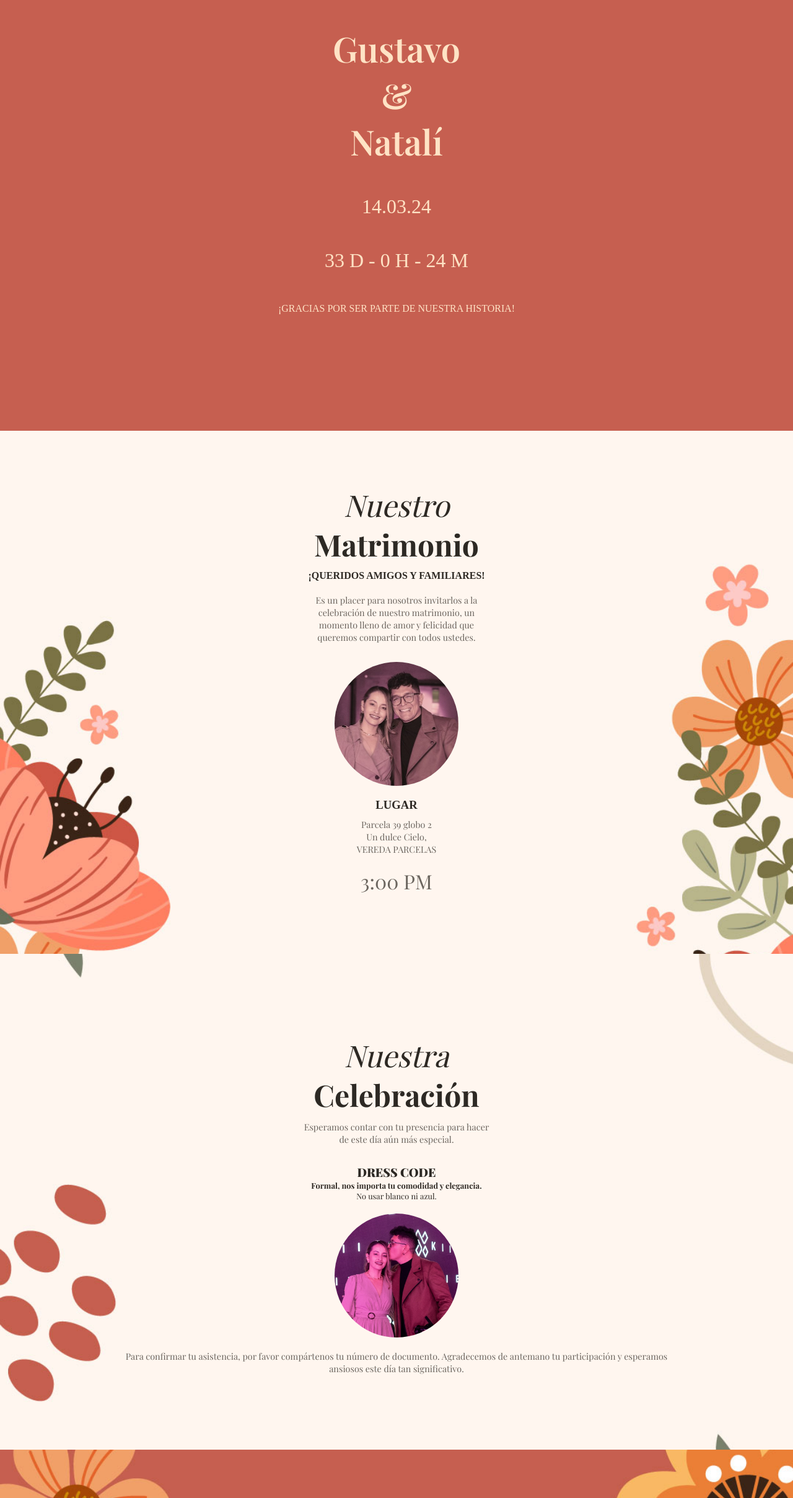
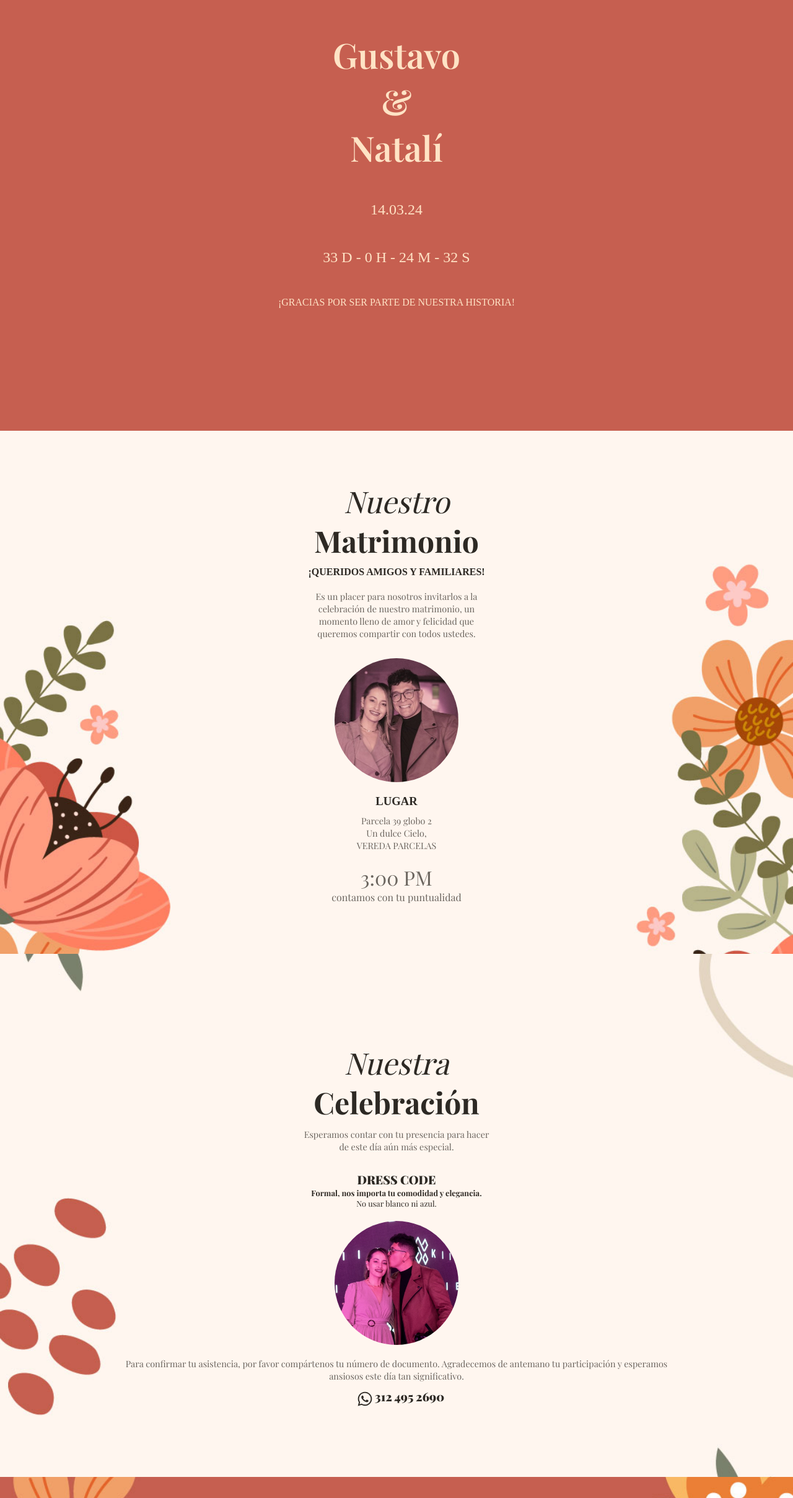
Before and after one commit to raicox/invitacion, a React (Vite) app: page / in a window 1280 px wide. Shown: the part 149-2566 px from the top of the page at 62% size. Built offline with nearby package versions, Linux system fonts and the light colour scheme; a web font is replaced by a local one.

Commit message:
Final este si una chimba

```diff
--- a/src/components/FirstFondo/FirstFondo.jsx
+++ b/src/components/FirstFondo/FirstFondo.jsx
@@ -35,7 +35,7 @@ const FirstFondo = () => {
                 <h1>Natalí</h1>
                 <h2>14.03.24</h2>
                 <h2>
-                    {timeLeft.days} D - {timeLeft.hours} H - {timeLeft.minutes} M
+                    {timeLeft.days} D - {timeLeft.hours} H - {timeLeft.minutes} M - {timeLeft.seconds} S
                 </h2>
                 <p>¡GRACIAS POR SER PARTE DE NUESTRA HISTORIA!</p>
             </div>
--- a/src/components/FirstFondo/firstFondo.css
+++ b/src/components/FirstFondo/firstFondo.css
@@ -25,7 +25,7 @@
 }
 
 .main-firstFondo-container h2 {
-    font-size: 2rem;
+    font-size: 1.5rem;
     font-weight: 300;
     margin: 50px 0px 0px 0px;
 }
--- a/src/components/FourthFondo/FourthFondo.jsx
+++ b/src/components/FourthFondo/FourthFondo.jsx
@@ -1,6 +1,6 @@
 import { SiWaze } from "react-icons/si";
 import mapa from '../../assets/mapa.png'
-import { FaWhatsapp } from "react-icons/fa";
+
 import { FaEnvelope } from "react-icons/fa";
 import './fourthFondo.css'
 
@@ -25,12 +25,6 @@ const FourthFondo = () => {
 
             <p className="parcela">PARCELA 39 GLOBO 2 UN DULCE CIELO <br /> VEREDA PARCELAS</p>
             <h2>14.03.24</h2>
-            <div className="whatsapp">
-                <a href="https://wa.me/573124952690">
-                    <FaWhatsapp size="2rem" className="svg"/>
-                    <h2>312 495 2690</h2>
-                </a>
-            </div>
 
             <div className="lluvia">
                 <FaEnvelope />
--- a/src/components/FourthFondo/fourthFondo.css
+++ b/src/components/FourthFondo/fourthFondo.css
@@ -54,12 +54,6 @@ iframe {
 }
 
 
-.whatsapp {
-    display: flex;
-    justify-content: center;
-    align-items: center;
-    margin: 10px 0px;
-}
 
 .svg {
     padding-top:14px;
--- a/src/components/SecondFondo/SecondFondo.jsx
+++ b/src/components/SecondFondo/SecondFondo.jsx
@@ -20,6 +20,7 @@ const SecondFondo = () => {
                 <h3>LUGAR</h3>
                 <p className='hora-text'>Parcela 39 globo 2 <br /> Un dulce Cielo, <br /> VEREDA PARCELAS <br /></p>
                 <p className='hora-titulo'>3:00 PM</p>
+                <p className='puntuliadad'>contamos con tu puntualidad</p>
             </div>
 
 
--- a/src/components/SecondFondo/secondFondo.css
+++ b/src/components/SecondFondo/secondFondo.css
@@ -73,4 +73,10 @@
     font-size: 2rem !important;
     font-weight: 900 !important;
     color: #2d2924;
+    margin-bottom: 0px !important;
 }
+
+.puntuliadad {
+    margin: 0px !important;
+    font-size: 1rem !important;
+}
--- a/src/components/ThirdFondo/ThirdFondo.jsx
+++ b/src/components/ThirdFondo/ThirdFondo.jsx
@@ -1,4 +1,5 @@
 import segundaFoto from '../../assets/segundaFoto.jpg'
+import { FaWhatsapp } from "react-icons/fa";
 import './thirdFondo.css'
 
 const ThirdFondo = () => {
@@ -22,6 +23,13 @@ const ThirdFondo = () => {
                 </div>
 
                 <p className='hora-text-third'>Para confirmar tu asistencia, por favor compártenos tu número de documento. Agradecemos de antemano tu participación y esperamos ansiosos este día tan significativo.</p>
+
+                <div className="whatsapp">
+                <a href="https://wa.me/573124952690">
+                    <FaWhatsapp size="2rem" className="svg"/>
+                    <h2>312 495 2690</h2>
+                </a>
+            </div>
             </div>
 
 
--- a/src/components/ThirdFondo/thirdFondo.css
+++ b/src/components/ThirdFondo/thirdFondo.css
@@ -1,6 +1,6 @@
 .main-thirdFondo {
     width: 100%;
-    height: 100vh;
+    height: 52.75rem;
     display: flex;
     justify-content: center;
     align-items: center;
@@ -69,6 +69,7 @@
 .hora-text-third {
     width: 80%;
     font-size: 3rem;
+    margin-bottom: 0px !important;
 }
 
 
@@ -79,3 +80,19 @@ span {
     font-family: 'Playfair Display', serif;
     font-style: normal;
 }
+
+.whatsapp a {
+    display: flex;
+    text-decoration: none;
+    margin-left: 10px;
+    color: #2D2924 !important;
+    font-weight: 300 !important;
+}
+
+.whatsapp {
+    display: flex;
+    justify-content: center;
+    align-items: center;
+    margin: 0px 0px;
+    color: #2D2924 !important;
+}
```
